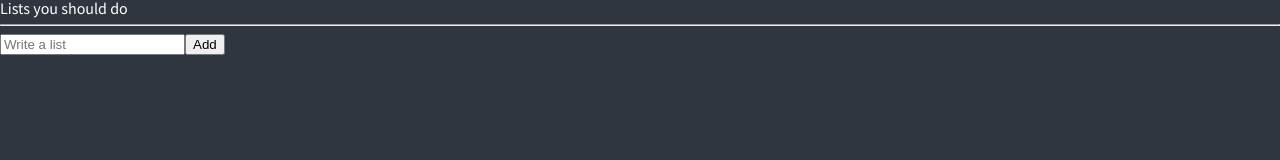
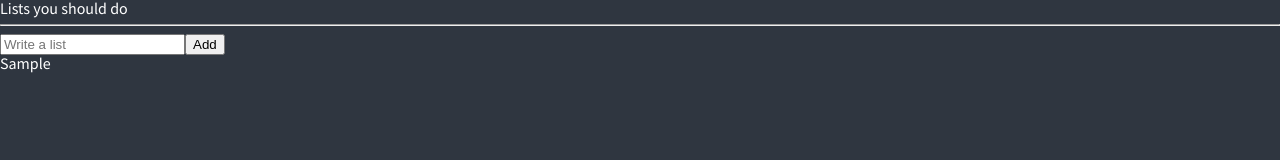
Before and after one commit to parixscm/todo_list, a React (Create React App) app: page / in a window 1280 px wide. Both pictures are taken after typing "Sample" into the empty fields and a click on the button "Add". Shown: the top 160 px of the page. Built offline with nearby package versions, Linux system fonts and the light colour scheme.

Commit message:
Add useRecoilState to TodoList component

```diff
--- a/src/components/ToDoList.tsx
+++ b/src/components/ToDoList.tsx
@@ -1,15 +1,32 @@
 import { useForm } from "react-hook-form";
+import { atom, useRecoilState } from "recoil";
 
 interface IForm {
   todo: string;
 }
 
+interface ITodo {
+  id: number;
+  text: string;
+  category: "DONE" | "DOING" | "TODO";
+}
+
+const todosState = atom<ITodo[]>({
+  key: "todos",
+  default: [],
+});
+
 function ToDoList() {
+  const [todos, setTodos] = useRecoilState(todosState);
   const { register, handleSubmit, setValue } = useForm<IForm>();
-  const onValid = (data: IForm) => {
-    console.log("add to do", data.todo);
+  const onValid = ({ todo }: IForm) => {
+    setTodos((oldTodos) => [
+      { id: Date.now(), text: todo, category: "TODO" },
+      ...oldTodos,
+    ]);
     setValue("todo", "");
   };
+  console.log(todos);
 
   return (
     <div>
@@ -22,7 +39,11 @@ function ToDoList() {
         />
         <button>Add</button>
       </form>
-      <ul></ul>
+      <ul>
+        {todos.map((todo) => (
+          <li key={todo.id}>{todo.text}</li>
+        ))}
+      </ul>
     </div>
   );
 }
```
